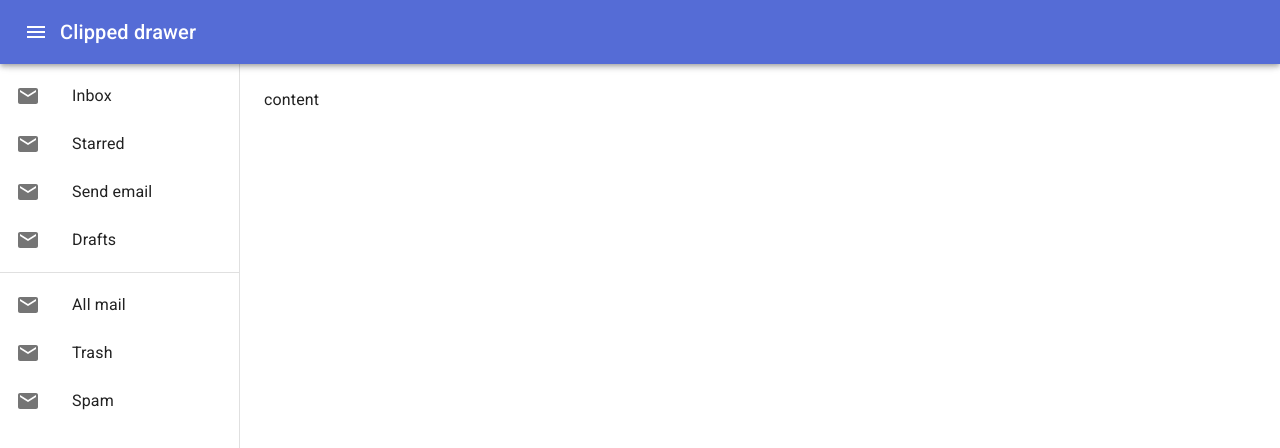
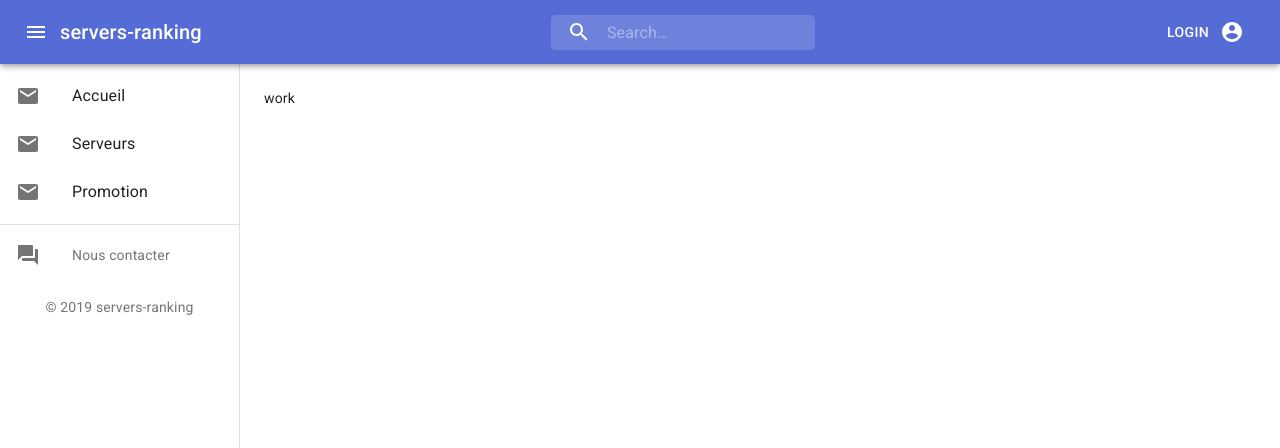
Before and after one commit to BriceFab/minecraft_vote_system, a React (Create React App) app in the folder webapp/: page / in a window 1280 px wide. Shown: the top 448 px of the page. Built offline with nearby package versions, Linux system fonts and the light colour scheme.

Commit message:
init webapp

```diff
--- a/webapp/package.json
+++ b/webapp/package.json
@@ -5,8 +5,11 @@
   "dependencies": {
     "@material-ui/core": "^4.1.2",
     "@material-ui/icons": "^4.2.1",
+    "moment": "^2.24.0",
     "react": "^16.8.6",
     "react-dom": "^16.8.6",
+    "react-router": "^5.0.1",
+    "react-router-dom": "^5.0.1",
     "react-scripts": "3.0.1"
   },
   "scripts": {
--- a/webapp/src/App.js
+++ b/webapp/src/App.js
@@ -1,6 +1,10 @@
 import HeaderBar from './components/header-bar';
-import { withStyles, Typography } from '@material-ui/core';
+import { withStyles } from '@material-ui/core';
 import React, { Component } from 'react';
+import {withRouter, Route, Switch} from 'react-router-dom';
+import HomePage from './pages/home';
+import TestPage from './pages/test';
+import NotFoundPage from './pages/not-found';
 
 const styles = theme => ({
   root: {
@@ -22,13 +26,15 @@ class App extends Component {
         <HeaderBar />
           <main className={classes.content}>
           <div className={classes.toolbar} />
-            <Typography paragraph>
-                content
-            </Typography>
+            <Switch>
+              <Route exact path="/" component={HomePage}/>
+              <Route path="/test" component={TestPage}/>
+              <Route component={NotFoundPage}/>
+            </Switch>
           </main>
       </div>
     );
   }
 }
 
-export default withStyles(styles)(App);
+export default withRouter(withStyles(styles)(App));
--- a/webapp/src/components/header-bar.js
+++ b/webapp/src/components/header-bar.js
@@ -1,32 +1,63 @@
 import React, { Component } from "react";
-import { withStyles, AppBar, Toolbar, IconButton } from "@material-ui/core";
-
+import { withStyles, AppBar, Toolbar, IconButton, Button } from "@material-ui/core";
+import { fade } from '@material-ui/core/styles';
 import Typography from '@material-ui/core/Typography';
 import MenuIcon from '@material-ui/icons/Menu';
 import MainMenu from './main-menu';
-
-const drawerWidth = 240;
+import { Link as RouterLink } from 'react-router-dom';
+import Link from '@material-ui/core/Link';
+import InputBase from '@material-ui/core/InputBase';
+import SearchIcon from '@material-ui/icons/Search';
+import AccountCircle from '@material-ui/icons/AccountCircle';
 
 const styles = theme => ({
-    root: {
-        display: 'flex',
-      },
     appBar: {
         zIndex: theme.zIndex.drawer + 1,
       },
-      drawer: {
-        width: drawerWidth,
-        flexShrink: 0,
+    sectionBreak: {
+        flexGrow: 1,
     },
-      drawerPaper: {
-        width: drawerWidth,
+
+    search: {
+        position: 'relative',
+        borderRadius: theme.shape.borderRadius,
+        backgroundColor: fade(theme.palette.common.white, 0.15),
+        '&:hover': {
+          backgroundColor: fade(theme.palette.common.white, 0.25),
         },
-      content: {
-        flexGrow: 1,
-        padding: theme.spacing(3),
+        marginRight: theme.spacing(2),
+        marginLeft: 0,
+        width: '100%',
+        [theme.breakpoints.up('sm')]: {
+          marginLeft: theme.spacing(3),
+          width: 'auto',
         },
-      toolbar: theme.mixins.toolbar,
+      },
+      searchIcon: {
+        width: theme.spacing(7),
+        height: '100%',
+        position: 'absolute',
+        pointerEvents: 'none',
+        display: 'flex',
+        alignItems: 'center',
+        justifyContent: 'center',
+      },
+      inputRoot: {
+        color: 'inherit',
+      },
+      inputInput: {
+        padding: theme.spacing(1, 1, 1, 7),
+        transition: theme.transitions.create('width'),
+        width: '100%',
+        [theme.breakpoints.up('md')]: {
+          width: 200,
+        },
+      },
 });
+
+/**
+ * Barre de l'application
+ */
 class HeaderBar extends Component {
 
     constructor(props) {
@@ -45,24 +76,51 @@ class HeaderBar extends Component {
         const {classes} = this.props;
 
         return (
-            <div className={classes.root}>
+            <main>
                 <AppBar position="fixed" className={classes.appBar}>
                     <Toolbar>
                         <IconButton
                             edge="start"
                             color="inherit"
-                  aria-label="Open drawer"
-                  onClick={this.toggleMainMenu.bind(this)}
-                >
-                  <MenuIcon className={classes.menu} />
+                            aria-label="main-menu"
+                            onClick={this.toggleMainMenu.bind(this)}>
+                            <MenuIcon />
                         </IconButton>
                         <Typography variant="h6" noWrap>
-                  Clipped drawer
+                            <Link color={'inherit'} component={RouterLink} to="/">servers-ranking</Link>
                         </Typography>
+                        <div className={classes.sectionBreak} />
+
+                        <div className={classes.search}>
+            <div className={classes.searchIcon}>
+              <SearchIcon />
+            </div>
+            <InputBase
+              placeholder="Search…"
+              classes={{
+                root: classes.inputRoot,
+                input: classes.inputInput,
+              }}
+              inputProps={{ 'aria-label': 'Search' }}
+            />
+          </div>
+
+          <div className={classes.sectionBreak} />
+
+
+                        <Button color="inherit">Login</Button>
+                        <IconButton
+                            edge="start"
+                            color="inherit"
+                            aria-label="main-menu"
+                            onClick={this.toggleMainMenu.bind(this)}>
+                            <AccountCircle />
+                        </IconButton>
+
                     </Toolbar>
                 </AppBar>
                 <MainMenu open={this.state.mainMenuOpen} />
-          </div>
+          </main>
         );
     }
 
--- a/webapp/src/components/main-menu.js
+++ b/webapp/src/components/main-menu.js
@@ -1,6 +1,8 @@
 import React, { Component } from "react";
 import { withStyles, Drawer, Divider, ListItem, ListItemIcon, ListItemText, List } from "@material-ui/core";
 import MailIcon from '@material-ui/icons/Mail';
+import QuestionAnswerIcon from '@material-ui/icons/QuestionAnswer';
+import moment from 'moment';
 
 const drawerWidth = 240;
 
@@ -13,6 +15,9 @@ const styles = theme => ({
         width: drawerWidth,
       },
       toolbar: theme.mixins.toolbar,
+      copyright: {
+          textAlign: 'center'
+      }
 });
 
 /**
@@ -30,11 +35,10 @@ class MainMenu extends Component {
                 classes={{
                     paper: classes.drawerPaper,
                 }}
-            open={this.props.open}
-          >
+                open={this.props.open}>
                     <div className={classes.toolbar} />
                         <List>
-              {['Inbox', 'Starred', 'Send email', 'Drafts'].map((text, index) => (
+                        {['Accueil', 'Serveurs', 'Promotion'].map((text, index) => (
                             <ListItem button key={text}>
                             <ListItemIcon>
                                 <MailIcon />
@@ -45,14 +49,15 @@ class MainMenu extends Component {
                         </List>
                         <Divider />
                         <List>
-              {['All mail', 'Trash', 'Spam'].map((text, index) => (
-                <ListItem button key={text}>
+                            <ListItem button key={'contact'}>
                             <ListItemIcon>
-                    <MailIcon />
+                                <QuestionAnswerIcon />
                             </ListItemIcon>
-                  <ListItemText primary={text} />
+                            <ListItemText secondary={'Nous contacter'} />
                             </ListItem>
-              ))}
+                        </List>
+                        <List>
+                            <ListItemText secondary={`© ${moment(new Date()).format('YYYY')} servers-ranking`} className={classes.copyright} />
                         </List>
                 </Drawer>
         );
--- a/webapp/src/index.js
+++ b/webapp/src/index.js
@@ -5,11 +5,14 @@ import * as serviceWorker from './serviceWorker';
 import { ThemeProvider } from '@material-ui/styles';
 import CssBaseline from '@material-ui/core/CssBaseline';
 import theme from './templates/theme';
+import {BrowserRouter as Router} from 'react-router-dom';
 
 ReactDOM.render(
     <ThemeProvider theme={theme}>
         <CssBaseline />
-    <App />
+        <Router basename={'/'}>
+            <App />
+        </Router>
     </ThemeProvider>,
     document.querySelector('#root'),
 );
--- /dev/null
+++ b/webapp/src/pages/home.js
@@ -0,0 +1,15 @@
+import React, { Component } from "react";
+import { withStyles } from "@material-ui/core";
+
+const styles = theme => ({
+
+});
+
+class HomePage extends Component {
+    render() {
+        return (
+            <div>work</div>
+        );
+    }
+}
+export default withStyles(styles)(HomePage);
--- /dev/null
+++ b/webapp/src/pages/not-found.js
@@ -0,0 +1,20 @@
+import React, { Component } from "react";
+import { withStyles, Typography } from "@material-ui/core";
+
+const styles = theme => ({
+
+});
+
+class NotFoundPage extends Component {
+    render() {
+        const {location} = this.props;
+        return (
+            <main>
+                <Typography component="h2">
+                    La page <code>{location.pathname}</code> n'est pas disponible.
+                </Typography>
+            </main>
+        );
+    }
+}
+export default withStyles(styles)(NotFoundPage);
--- /dev/null
+++ b/webapp/src/pages/test.js
@@ -0,0 +1,15 @@
+import React, { Component } from "react";
+import { withStyles } from "@material-ui/core";
+
+const styles = theme => ({
+
+});
+
+class TestPage extends Component {
+    render() {
+        return (
+            <div>test page</div>
+        );
+    }
+}
+export default withStyles(styles)(TestPage);
```
Also changed, not shown: webapp/src/components/notification.js (added, +86 -0 lines), webapp/src/templates/old-footer.js (deleted), 1 other file (tests, documents, lock files or other folders). Lines whose indentation alone changed are shown as unchanged.
